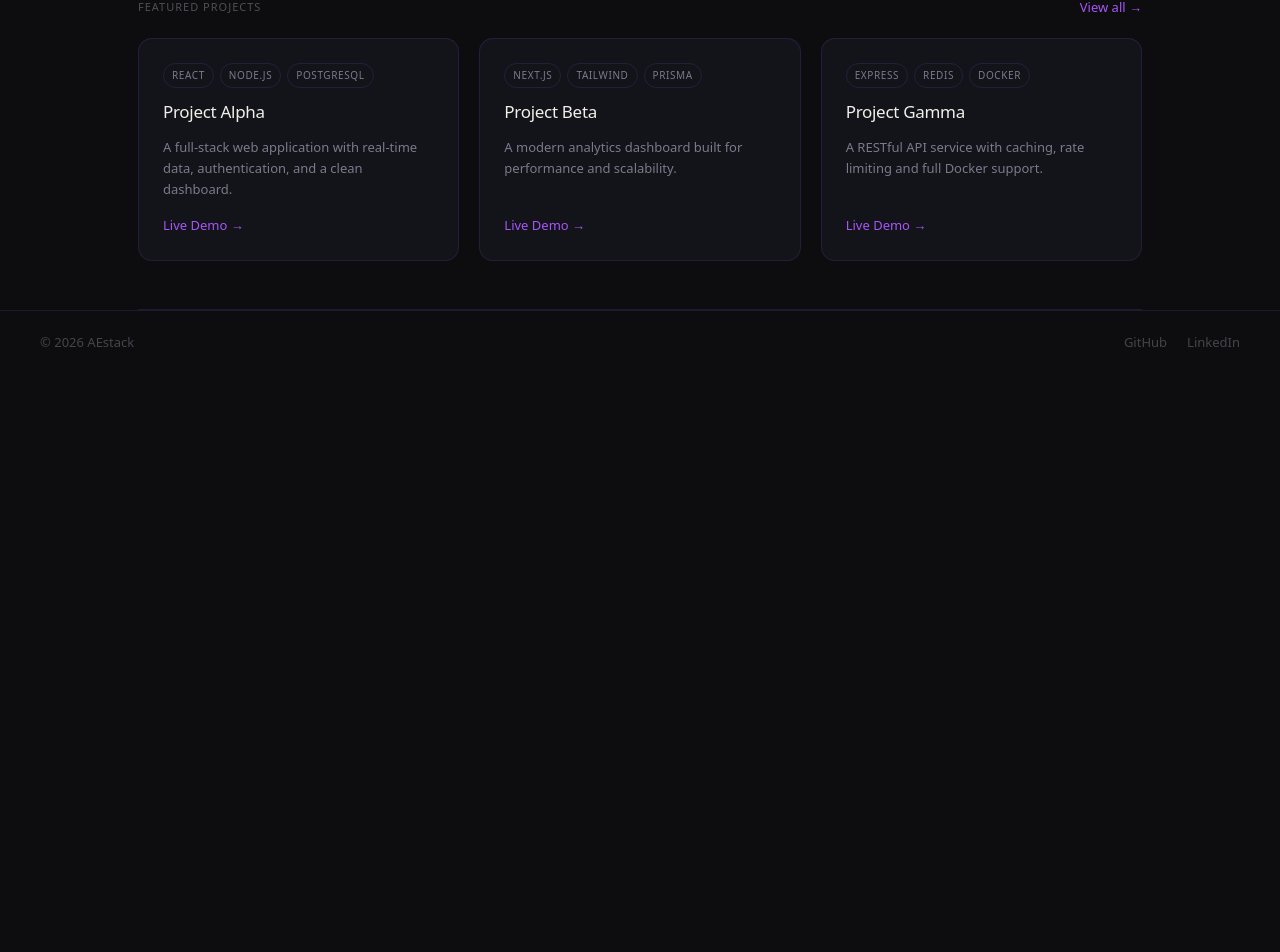
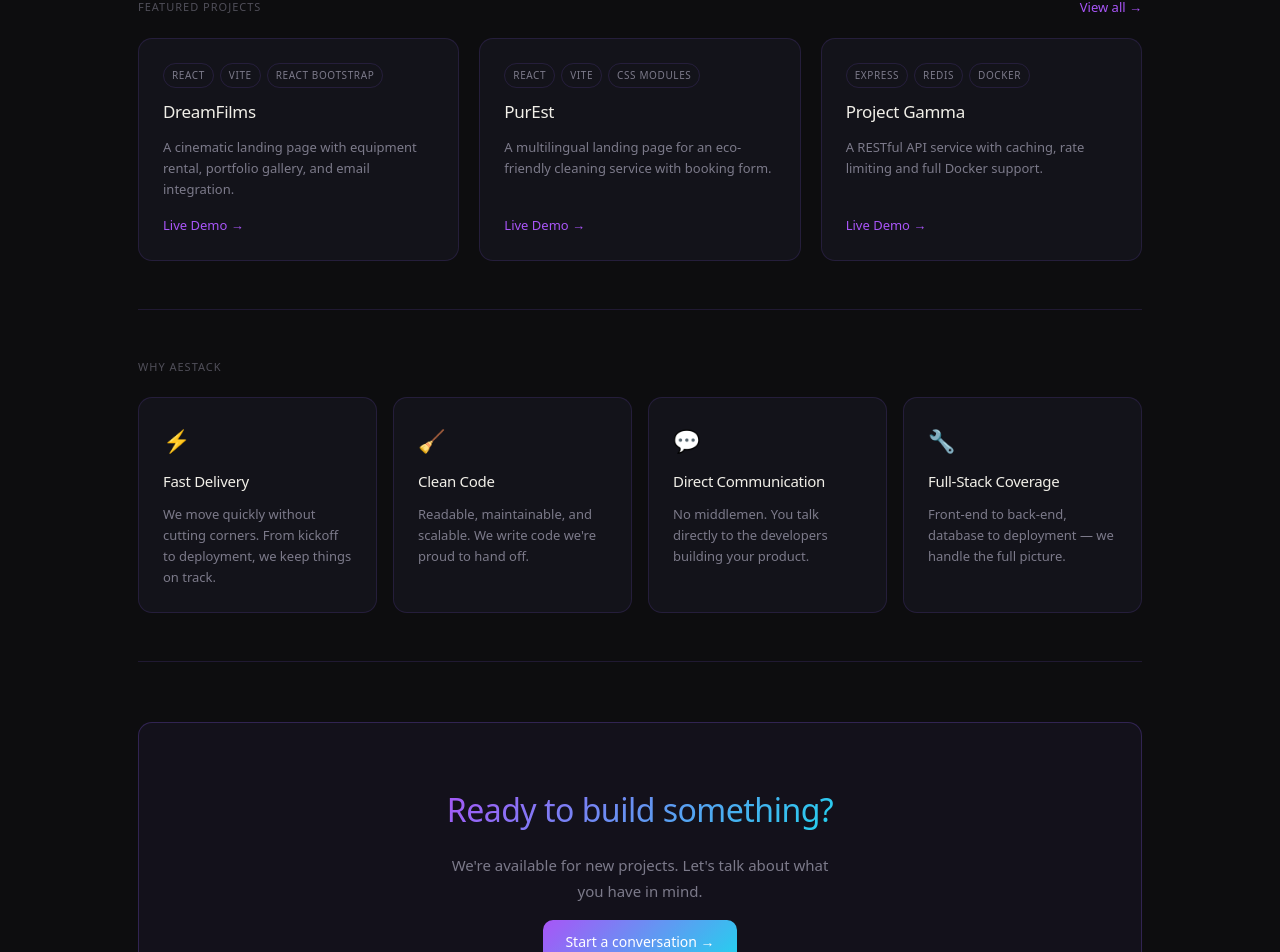
Before and after one commit to AhmetShabani/aestack-portfolio, a React (Vite) app: page / in a window 1280 px wide. Shown: the part 1239-2191 px from the top of the page. Before the commit the page ends 1612 px from the top, so only its background shows below. Built offline with nearby package versions, Linux system fonts and the light colour scheme.

Commit message:
Aded why section and updated projects

```diff
--- a/src/assets/css/home.css
+++ b/src/assets/css/home.css
@@ -299,7 +299,86 @@
 
 .featured-btn:hover { opacity: 0.7; }
 
+/* Why AEstack */
+.reasons-grid {
+  display: grid;
+  grid-template-columns: repeat(4, 1fr);
+  gap: 16px;
+}
+
+.reason-card {
+  display: flex;
+  flex-direction: column;
+  gap: 10px;
+  padding: 24px;
+  background: var(--color-bg-soft);
+  border: 1px solid var(--color-border);
+  border-radius: var(--radius-lg);
+  transition: border-color 0.2s, background 0.2s;
+}
+
+.reason-card:hover {
+  border-color: rgba(139, 92, 246, 0.4);
+  background: rgba(139, 92, 246, 0.05);
+}
+
+.reason-icon {
+  font-size: 22px;
+}
+
+.reason-title {
+  font-size: 15px;
+  font-weight: 500;
+  color: var(--color-text);
+  letter-spacing: -0.3px;
+}
+
+.reason-desc {
+  font-size: 13px;
+  color: var(--color-text-muted);
+  line-height: 1.6;
+}
+
+/* CTA Banner */
+.cta-banner {
+  margin: 60px 0;
+  padding: 60px 40px;
+  text-align: center;
+  border-radius: var(--radius-lg);
+  border: 1px solid rgba(139, 92, 246, 0.25);
+  background: rgba(139, 92, 246, 0.05);
+  display: flex;
+  flex-direction: column;
+  align-items: center;
+  gap: 16px;
+}
+
+.cta-banner h2 {
+  font-size: clamp(22px, 4vw, 32px);
+  font-weight: 500;
+  letter-spacing: -0.5px;
+  background: linear-gradient(135deg, #a855f7, #22d3ee);
+  -webkit-background-clip: text;
+  -webkit-text-fill-color: transparent;
+  background-clip: text;
+}
+
+.cta-banner p {
+  font-size: 15px;
+  color: var(--color-text-muted);
+  max-width: 380px;
+}
+
+
+
 @media (max-width: 768px) {
+  .reasons-grid {
+    grid-template-columns: repeat(2, 1fr);
+  }
+
+  .cta-banner {
+    padding: 40px 24px;
+  }
   .stats-grid {
     grid-template-columns: repeat(2, 1fr);
   }
--- a/src/pages/Home.jsx
+++ b/src/pages/Home.jsx
@@ -16,15 +16,15 @@ const stack = [
 
 const featured = [
   {
-    title: 'Project Alpha',
-    description: 'A full-stack web application with real-time data, authentication, and a clean dashboard.',
-    tags: ['React', 'Node.js', 'PostgreSQL'],
-    demo: '#',
+    title: 'DreamFilms',
+    description: 'A cinematic landing page with equipment rental, portfolio gallery, and email integration.',
+    tags: ['React', 'Vite', 'React Bootstrap'],
+    demo: 'https://www.dreamfilms-ks.com',
   },
   {
-    title: 'Project Beta',
-    description: 'A modern analytics dashboard built for performance and scalability.',
-    tags: ['Next.js', 'Tailwind', 'Prisma'],
+    title: 'PurEst',
+    description: 'A multilingual landing page for an eco-friendly cleaning service with booking form.',
+    tags: ['React', 'Vite', 'CSS Modules'],
     demo: '#',
   },
   {
@@ -32,6 +32,29 @@ const featured = [
     description: 'A RESTful API service with caching, rate limiting and full Docker support.',
     tags: ['Express', 'Redis', 'Docker'],
     demo: '#',
+  },
+]
+
+const reasons = [
+  {
+    icon: '⚡',
+    title: 'Fast Delivery',
+    desc: 'We move quickly without cutting corners. From kickoff to deployment, we keep things on track.',
+  },
+  {
+    icon: '🧹',
+    title: 'Clean Code',
+    desc: "Readable, maintainable, and scalable. We write code we're proud to hand off.",
+  },
+  {
+    icon: '💬',
+    title: 'Direct Communication',
+    desc: 'No middlemen. You talk directly to the developers building your product.',
+  },
+  {
+    icon: '🔧',
+    title: 'Full-Stack Coverage',
+    desc: 'Front-end to back-end, database to deployment — we handle the full picture.',
   },
 ]
 
@@ -104,6 +127,26 @@ export default function Home() {
           ))}
         </div>
       </section>
+
+      <section className="section">
+        <div className="sectionLabel">Why AEstack</div>
+        <div className="reasons-grid">
+          {reasons.map(r => (
+            <div key={r.title} className="reason-card">
+              <span className="reason-icon">{r.icon}</span>
+              <h3 className="reason-title">{r.title}</h3>
+              <p className="reason-desc">{r.desc}</p>
+            </div>
+          ))}
+        </div>
+      </section>
+
+      <section className="cta-banner">
+        <h2>Ready to build something?</h2>
+        <p>We're available for new projects. Let's talk about what you have in mind.</p>
+        <Link to="/contact" className="btnPrimary">Start a conversation →</Link>
+      </section>
+
     </div>
   )
 }
--- a/src/pages/Projects.jsx
+++ b/src/pages/Projects.jsx
@@ -1,18 +1,20 @@
 import '/src/assets/css/projects.css'
+import dreamfilms from '../assets/img/dreamfilms.png'
+import purest from '../assets/img/purest.png'
 
 const projects = [
   {
-    title: 'Project Alpha',
-    description: 'A full-stack web application built with React and Node.js. Features real-time data, authentication, and a clean dashboard interface.',
-    tags: ['React', 'Node.js', 'PostgreSQL'],
-    image: 'https://placehold.co/600x400/13131a/a855f7?text=Project+Alpha',
-    demo: '#',
+    title: 'DreamFilms',
+    description: 'A modern film & video production landing page built with Vite + React and React Bootstrap. Features a dark cinematic theme, equipment rental system with email integration, portfolio gallery, and a smooth loading screen animation.',
+    tags: ['React', 'Vite', 'React Bootstrap'],
+    image: dreamfilms,
+    demo: 'https://www.dreamfilms-ks.com',
   },
-  {
-    title: 'Project Beta',
-    description: 'A modern dashboard for data visualization and analytics. Built with Next.js and Tailwind, optimized for performance and scalability.',
-    tags: ['Next.js', 'Tailwind', 'Prisma'],
-    image: 'https://placehold.co/600x400/13131a/22d3ee?text=Project+Beta',
+    {
+    title: 'PurEst',
+    description: 'A multilingual landing page for an eco-friendly cleaning service. Features a French/English language switcher, smooth animations, and a booking form — built with a fully custom CSS design system.',
+    tags: ['React', 'Vite', 'React Bootstrap', 'CSS Modules'],
+    image: purest,
     demo: '#',
   },
   {
@@ -44,7 +46,7 @@ export default function Projects() {
               <h2 className="project-title">{project.title}</h2>
               <p className="project-desc">{project.description}</p>
               <a href={project.demo} className="demo-btn" target="_blank" rel="noreferrer">
-                Live Demo →
+                View Site →
               </a>
             </div>
             <div className="project-image">
```
Also changed, not shown: src/assets/img/PurEst.png (added), 1 other file (tests, documents, lock files or other folders).
